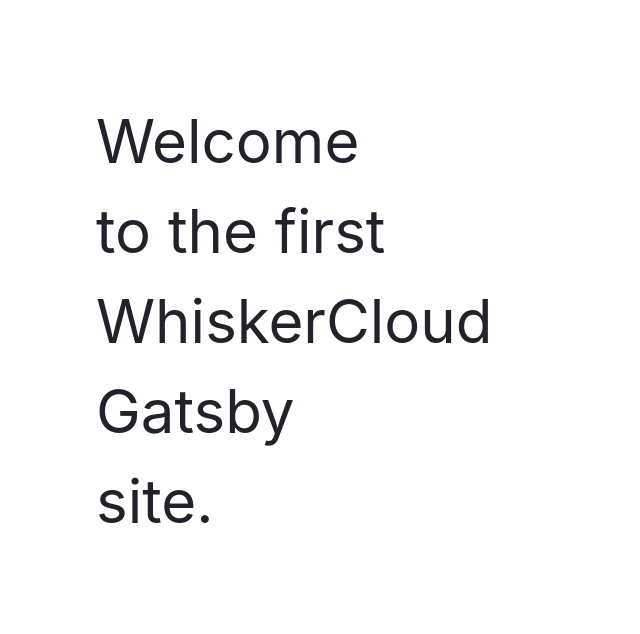
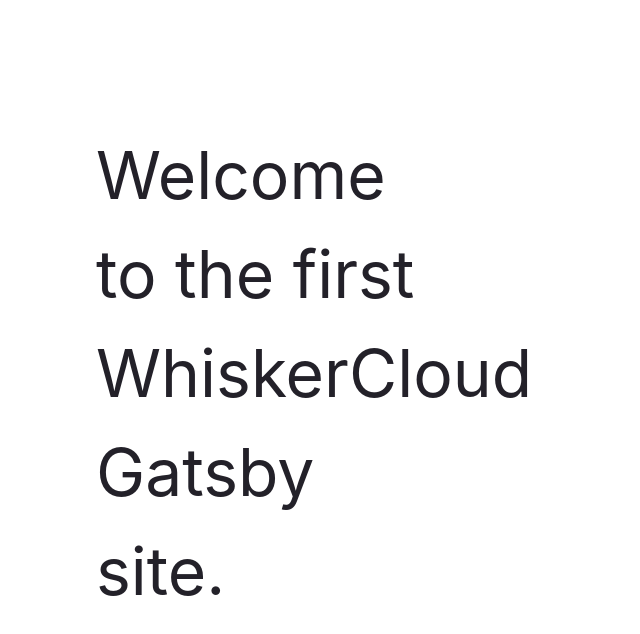
Before and after one commit to sbaraily/my-first-gatsby-wc-site, a Gatsby site: page / in a window 1280 px wide. Shown: the whole page, without its empty margins (0-640 px from the left). Built offline with nearby package versions, Linux system fonts and the light colour scheme; Gatsby itself is replaced by a stand-in of ours.

Commit message:
Second Commit

```diff
--- a/src/pages/index.js
+++ b/src/pages/index.js
@@ -6,10 +6,10 @@
   fontFamily: "-apple-system, Roboto, sans-serif, serif",
 }
 const headingStyles = {
-  marginTop: 0,
+  marginTop: 30,
   marginBottom: 64,
   maxWidth: 320,
-  fontSize: 60,
+  fontSize: 66,
 }
 const headingAccentStyles = {
   color: "#663399",
```
